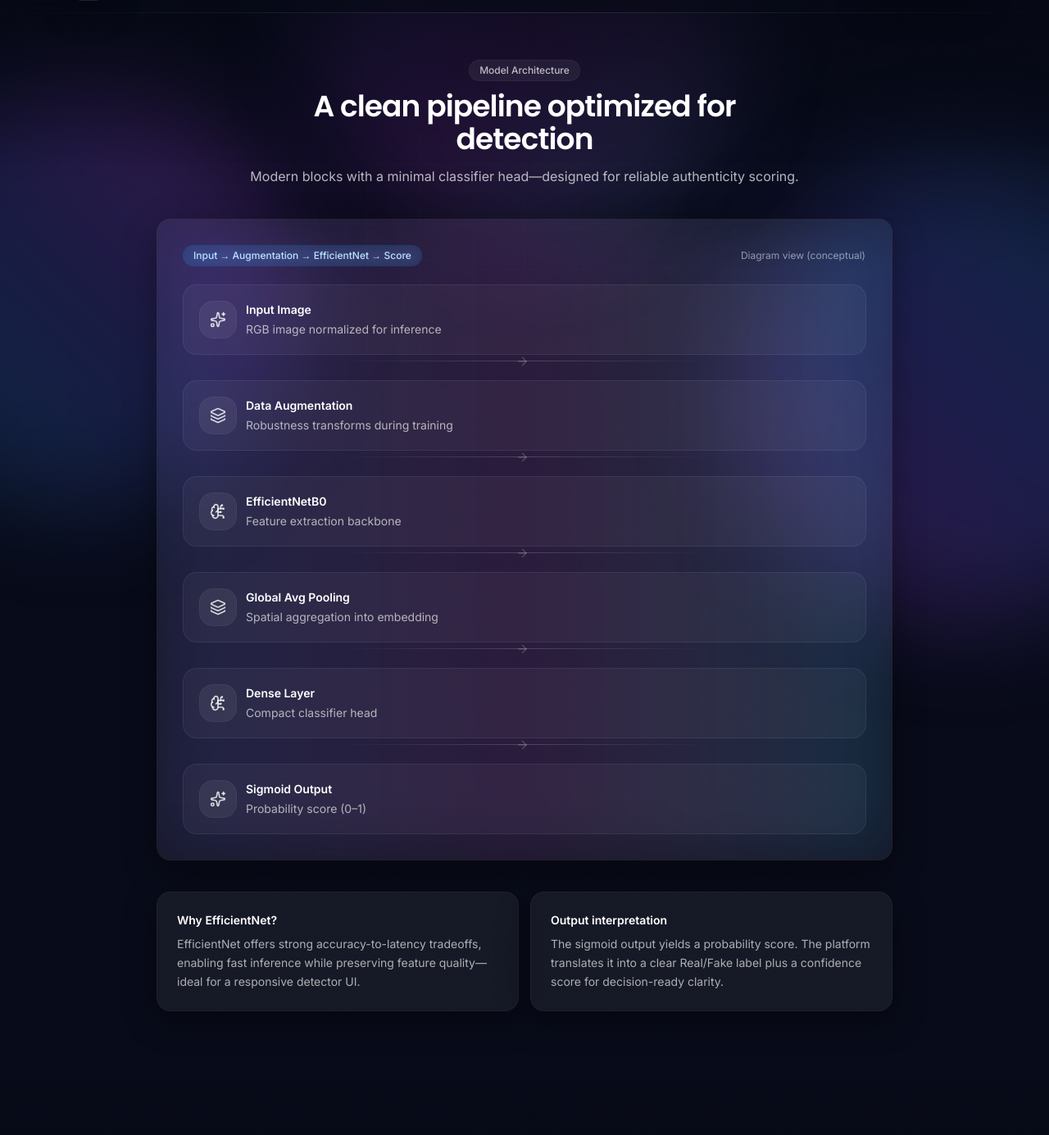
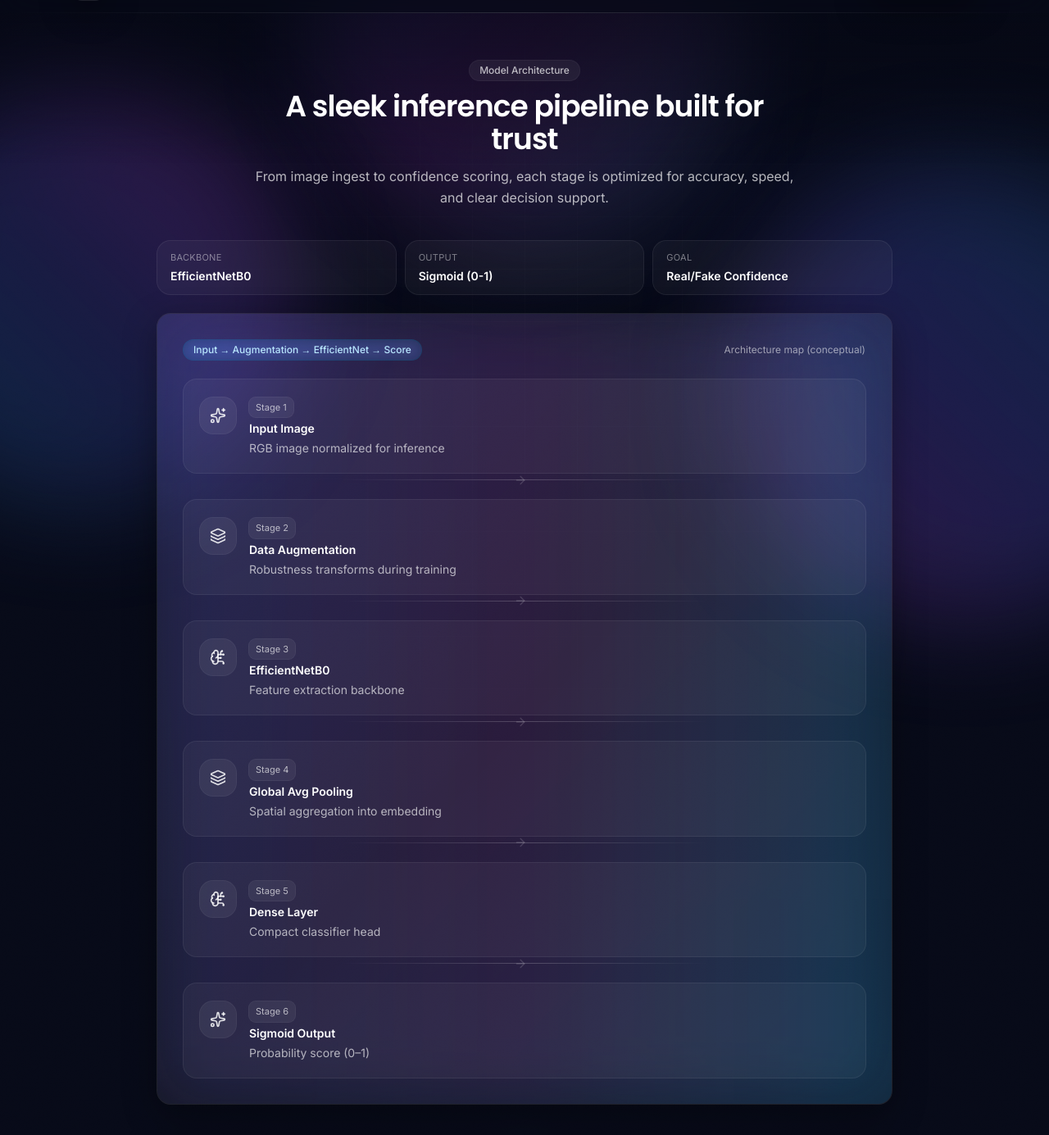
Before and after one commit to mohitsingh9685/deepfake_image_detection, a React (Vite) app in the folder frontend/: page /architecture in a window 1280 px wide. Shown: the part 56-1441 px from the top of the page at 82% size. Built offline with nearby package versions, Linux system fonts and the light colour scheme.

Commit message:
update frontend

```diff
--- a/frontend/src/pages/ArchitecturePage.tsx
+++ b/frontend/src/pages/ArchitecturePage.tsx
@@ -18,19 +18,36 @@ export function ArchitecturePage() {
     <div className="pb-24 pt-10 sm:pt-14">
       <SectionHeading
         eyebrow="Model Architecture"
-        title="A clean pipeline optimized for detection"
-        description="Modern blocks with a minimal classifier head—designed for reliable authenticity scoring."
+        title="A sleek inference pipeline built for trust"
+        description="From image ingest to confidence scoring, each stage is optimized for accuracy, speed, and clear decision support."
       />
 
       <div className="mx-auto mt-10 max-w-4xl">
-        <Card glow className="overflow-hidden">
+        <div className="mb-6 grid gap-3 sm:grid-cols-3">
+          {[
+            { label: 'Backbone', value: 'EfficientNetB0' },
+            { label: 'Output', value: 'Sigmoid (0-1)' },
+            { label: 'Goal', value: 'Real/Fake Confidence' },
+          ].map((item) => (
+            <div
+              key={item.label}
+              className="rounded-2xl bg-white/[0.04] px-4 py-3 ring-1 ring-white/10"
+            >
+              <div className="text-[11px] uppercase tracking-wide text-white/45">{item.label}</div>
+              <div className="mt-1 text-sm font-semibold text-white">{item.value}</div>
+            </div>
+          ))}
+        </div>
+
+        <Card glow className="relative overflow-hidden">
+          <div className="pointer-events-none absolute inset-0 bg-gradient-to-br from-indigo-500/10 via-transparent to-sky-500/10" />
           <CardContent className="p-6 sm:p-8">
-            <div className="mb-6 flex flex-wrap items-center justify-between gap-3">
+            <div className="relative mb-6 flex flex-wrap items-center justify-between gap-3">
               <Badge tone="info">Input → Augmentation → EfficientNet → Score</Badge>
-              <div className="text-xs text-white/55">Diagram view (conceptual)</div>
+              <div className="text-xs text-white/55">Architecture map (conceptual)</div>
             </div>
 
-            <div className="grid gap-4">
+            <div className="relative grid gap-4">
               {blocks.map((b, idx) => {
                 const Icon = b.icon
                 return (
@@ -39,13 +56,16 @@ export function ArchitecturePage() {
                       initial={{ opacity: 0, y: 8 }}
                       animate={{ opacity: 1, y: 0 }}
                       transition={{ duration: 0.35, ease: 'easeOut', delay: idx * 0.03 }}
-                      className="rounded-2xl bg-white/[0.04] p-5 ring-1 ring-white/10"
+                      className="rounded-2xl bg-white/[0.04] p-5 ring-1 ring-white/10 transition hover:bg-white/[0.06]"
                     >
-                      <div className="flex items-start gap-3">
-                        <div className="grid h-11 w-11 place-items-center rounded-2xl bg-white/6 ring-1 ring-white/10">
-                          <Icon className="h-5 w-5 text-white/80" />
+                      <div className="flex items-start gap-4">
+                        <div className="mt-0.5 grid h-11 w-11 shrink-0 place-items-center rounded-2xl bg-white/6 ring-1 ring-white/10">
+                          <Icon className="h-5 w-5 text-white/85" />
                         </div>
                         <div className="min-w-0">
+                          <div className="mb-1 inline-flex items-center gap-2 rounded-lg bg-white/6 px-2 py-1 text-[11px] text-white/65 ring-1 ring-white/10">
+                            Stage {idx + 1}
+                          </div>
                           <div className="text-sm font-semibold text-white">{b.title}</div>
                           <div className="mt-1 text-sm text-white/65">{b.desc}</div>
                         </div>
@@ -54,7 +74,7 @@ export function ArchitecturePage() {
 
                     {idx < blocks.length - 1 ? (
                       <div className="pointer-events-none relative mx-auto my-2 flex w-full max-w-md items-center justify-center">
-                        <div className="h-px w-full bg-gradient-to-r from-transparent via-white/18 to-transparent" />
+                        <div className="h-px w-full bg-gradient-to-r from-transparent via-white/20 to-transparent" />
                         <motion.div
                           initial={{ x: -10, opacity: 0 }}
                           animate={{ x: 10, opacity: 1 }}
@@ -66,7 +86,7 @@ export function ArchitecturePage() {
                           }}
                           className="absolute"
                         >
-                          <ArrowRight className="h-4 w-4 text-white/55" />
+                          <ArrowRight className="h-4 w-4 text-white/60" />
                         </motion.div>
                       </div>
                     ) : null}
@@ -78,8 +98,12 @@ export function ArchitecturePage() {
         </Card>
 
         <div className="mt-10 grid gap-4 md:grid-cols-2">
-          <Card>
+          <Card className="overflow-hidden">
             <CardContent className="p-6">
+              <div className="mb-3 inline-flex items-center gap-2 rounded-xl bg-white/6 px-3 py-2 text-xs text-white/75 ring-1 ring-white/10">
+                <BrainCircuit className="h-3.5 w-3.5" />
+                Backbone rationale
+              </div>
               <div className="text-sm font-semibold text-white">Why EfficientNet?</div>
               <p className="mt-2 text-sm leading-relaxed text-white/65">
                 EfficientNet offers strong accuracy-to-latency tradeoffs, enabling fast inference
@@ -87,8 +111,12 @@ export function ArchitecturePage() {
               </p>
             </CardContent>
           </Card>
-          <Card>
+          <Card className="overflow-hidden">
             <CardContent className="p-6">
+              <div className="mb-3 inline-flex items-center gap-2 rounded-xl bg-white/6 px-3 py-2 text-xs text-white/75 ring-1 ring-white/10">
+                <Sparkles className="h-3.5 w-3.5" />
+                Decision clarity
+              </div>
               <div className="text-sm font-semibold text-white">Output interpretation</div>
               <p className="mt-2 text-sm leading-relaxed text-white/65">
                 The sigmoid output yields a probability score. The platform translates it into a
--- a/frontend/src/pages/TeamPage.tsx
+++ b/frontend/src/pages/TeamPage.tsx
@@ -7,39 +7,45 @@ const team = [
     name: 'Dhruv Bansal',
     role: 'Lead Machine Learning Engineer',
     blurb: 'Leads model development, dataset preprocessing, training, validation, and performance optimization for deepfake image detection.',
-    linkedin: 'https://www.linkedin.com/in/dhruv-bansal',
+    linkedin: 'https://www.linkedin.com/in/dhruvbansalup',
+    avatar: 'https://media.licdn.com/dms/image/v2/D5603AQHX8lo0PzRY1A/profile-displayphoto-shrink_200_200/profile-displayphoto-shrink_200_200/0/1726396359432?e=1773878400&v=beta&t=Kiq2XPyBlssncU5f1NjD8abU2rlXeHO31zFv251mZiA',
   },
   {
     name: 'Mohit Singh',
     role: 'Full-Stack & System Architect',
     blurb: 'Builds secure backend APIs, integrates the ML model with frontend, manages deployment, and ensures production-ready architecture.',
     linkedin: 'https://www.linkedin.com/in/mohitsingh9685/',
+    avatar: 'https://media.licdn.com/dms/image/v2/D5603AQHUlOiGf5yigg/profile-displayphoto-shrink_200_200/profile-displayphoto-shrink_200_200/0/1731178703831?e=1773878400&v=beta&t=Fba6HWhiv0TS10hsMXgRP6S_X6KKEr6A6DvTL3EPf60',
   },
   {
     name: 'Manas Dwivedi',
     role: 'Model Evaluation & Research Engineer',
     blurb: 'Handles experimentation, accuracy analysis, confusion matrix evaluation, performance benchmarking, and technical research documentation.',
-    linkedin: 'https://www.linkedin.com/in/manas-dwivedi',
+    linkedin: 'https://www.linkedin.com/in/manas-dwivedi-a3bb7a328',
+    avatar: 'https://media.licdn.com/dms/image/v2/D4E03AQG3qcwJS0wfcQ/profile-displayphoto-shrink_200_200/B4EZeuCmkEHsAY-/0/1750971608202?e=1773878400&v=beta&t=tSOWU6Z5-dKxiKouIuUqCkEOuSUdUsik55TESCIrlrc',
   },
   {
     name: 'Shresth Rastogi',
     role: 'Documentation & Technical Report Lead',
     blurb: 'Prepares project documentation, compiles research findings, and creates the final technical PDF report.',
-    linkedin: 'https://www.linkedin.com/in/shresth-rastogi',
+    linkedin: 'https://www.linkedin.com/in/shresth-rastogi-03a560329',
+    avatar: 'https://media.licdn.com/dms/image/v2/D4E35AQEoFE2f0au3Cg/profile-framedphoto-shrink_200_200/B4EZiJgCjGHoAY-/0/1754653534877?e=1772658000&v=beta&t=aMG9LWweLfrC2DAjTis9JPyoCLJklv6qQAnq1gp-xcs',
   },
   {
     name: 'Anurag Ranjan',
     role: 'Presentation & PPT Designer',
     blurb: 'Designs the project presentation, prepares slides with architecture diagrams, model results, and demo flow.',
-    linkedin: 'https://www.linkedin.com/in/anurag-ranjan',
+    linkedin: 'https://www.linkedin.com/in/anurag-ranjan-187357238',
+    avatar: 'https://media.licdn.com/dms/image/v2/D4D03AQEJU-GI7fGQCQ/profile-displayphoto-scale_200_200/B4DZpSmagkIkAY-/0/1762322395257?e=1773878400&v=beta&t=nHAfhMV2DtfP-3qcqQq6aF2e5AGxYyZBhh4wOOCME9U',
   },
   {
     name: 'Ram Katara',
     role: 'Demo & Submission Coordinator',
     blurb: 'Handles demo video creation, final packaging, submission formatting, and supporting materials for evaluation.',
-    linkedin: 'https://www.linkedin.com/in/ram-katara',
+    linkedin: 'https://www.linkedin.com/in/ram-katara1115',
+    avatar: 'https://media.licdn.com/dms/image/v2/D5635AQGYQQ0JvjiR_w/profile-framedphoto-shrink_200_200/B56ZUvEcHIHQAY-/0/1740251448404?e=1772658000&v=beta&t=DZgcPZTcEDH1thqo_FkonWNDCAW3IKzGg4BAnedF6gI',
   },
-] as const;
+] as const
 
 function initials(name: string) {
   return name
@@ -63,17 +69,30 @@ export function TeamPage() {
           {team.map((m) => (
             <Card key={m.name} glow className="overflow-hidden">
               <CardContent className="p-6">
-                <div className="flex items-center gap-3">
-                  <div className="relative h-12 w-12 overflow-hidden rounded-2xl bg-white/6 ring-1 ring-white/10">
-                    <div className="absolute inset-0 bg-gradient-to-br from-indigo-500/30 via-fuchsia-500/20 to-sky-500/25" />
+                <div className="flex flex-col items-center text-center">
+                  <div className="relative h-30 w-30 overflow-hidden rounded-full bg-white/6 ring-2 ring-white/15 shadow-[0_0_30px_rgba(99,102,241,0.25)]">
+                    <div className="absolute inset-0 bg-gradient-to-br from-indigo-500/35 via-fuchsia-500/25 to-sky-500/30" />
                     <div className="absolute inset-0 opacity-30 [mask-image:radial-gradient(80%_80%_at_30%_20%,#000,transparent)] bg-white" />
-                    <div className="relative grid h-full w-full place-items-center font-display text-sm font-semibold text-white">
+
+                    <div className="relative grid h-full w-full place-items-center font-display text-lg font-semibold text-white">
                       {initials(m.name)}
                     </div>
+
+                    <img
+                      src={m.avatar}
+                      alt={`${m.name} profile`}
+                      className="absolute inset-0 h-full w-full object-cover"
+                      loading="lazy"
+                      referrerPolicy="no-referrer"
+                      onError={(e) => {
+                        e.currentTarget.style.display = 'none'
+                      }}
+                    />
                   </div>
-                  <div className="min-w-0">
-                    <div className="truncate text-sm font-semibold text-white">{m.name}</div>
-                    <div className="mt-0.5 text-xs text-white/55">{m.role}</div>
+
+                  <div className="mt-4 min-w-0">
+                    <div className="text-base font-semibold text-white">{m.name}</div>
+                    <div className="mt-1 text-xs text-white/55">{m.role}</div>
                   </div>
                 </div>
 
```
